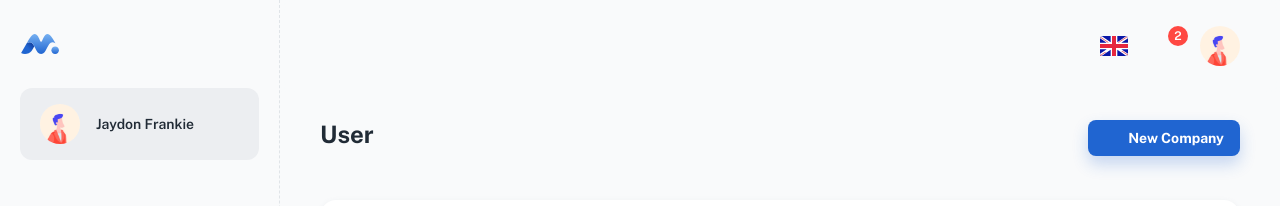
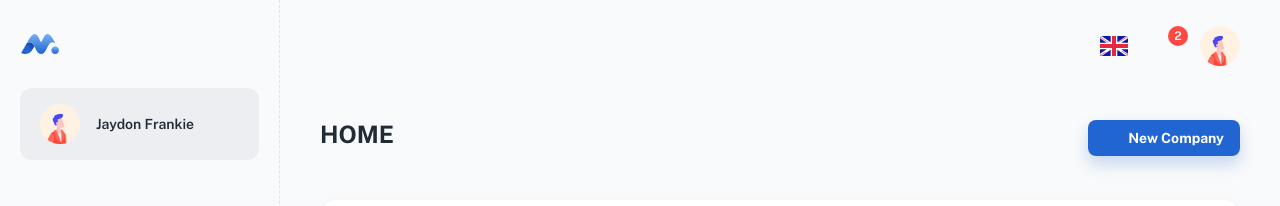
Before and after one commit to AlishaMomin/Folio3-CRM, a React (Create React App) app in the folder CRM/client/: page /dashboard/adminhome in a window 1280 px wide. Shown: the top 206 px of the page. Built offline with nearby package versions, Linux system fonts and the light colour scheme; some icons are missing; a web font is replaced by a local one.

Commit message:
TITLE UPDATIONS

```diff
--- a/CRM/client/src/pages/AdminHome.js
+++ b/CRM/client/src/pages/AdminHome.js
@@ -137,7 +137,7 @@ export default function AdminHome() {
       <Container>
         <Stack direction="row" alignItems="center" justifyContent="space-between" mb={5}>
           <Typography variant="h4" gutterBottom>
-            User
+            HOME
           </Typography>
           <Button variant="contained" component={RouterLink} to="/dashboard/addhostcompany" startIcon={<Iconify icon="eva:plus-fill" />}>
             New Company
--- a/CRM/client/src/pages/ClientRecievables.js
+++ b/CRM/client/src/pages/ClientRecievables.js
@@ -138,7 +138,7 @@ export default function AdminHome() {
       <Container>
         <Stack direction="row" alignItems="center" justifyContent="space-between" mb={5}>
           <Typography variant="h4" gutterBottom>
-            User
+            RECIEVABLES
           </Typography>
         </Stack>
 
--- a/CRM/client/src/pages/ClientTransactions.js
+++ b/CRM/client/src/pages/ClientTransactions.js
@@ -137,7 +137,7 @@ export default function AdminHome() {
       <Container>
         <Stack direction="row" alignItems="center" justifyContent="space-between" mb={5}>
           <Typography variant="h4" gutterBottom>
-            User
+            TRANSACTIONS
           </Typography>
         </Stack>
 
```
